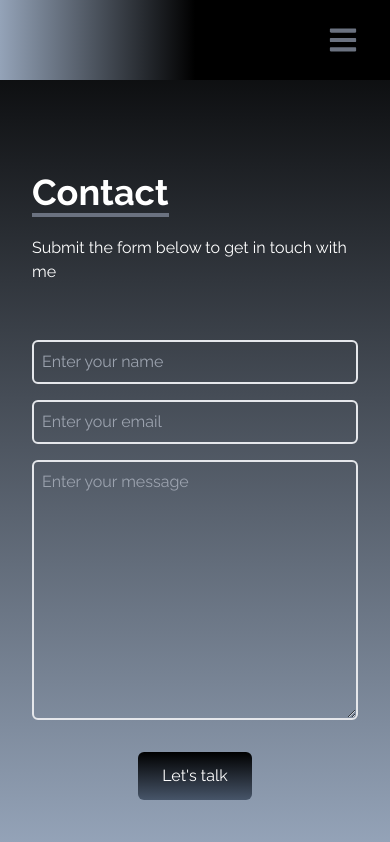
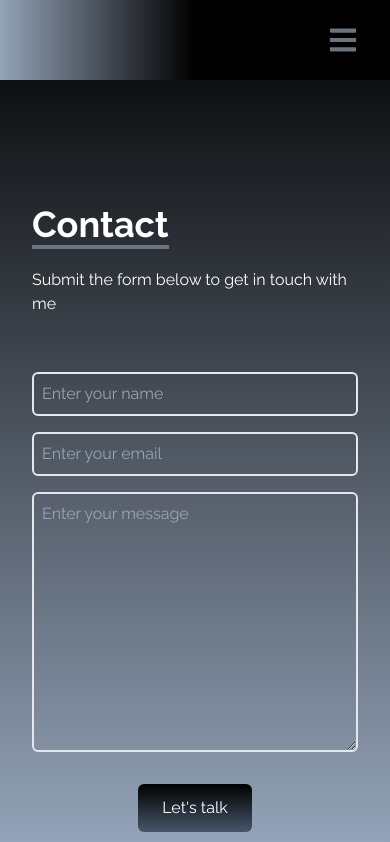
Before and after one commit to PatricAngly/react-portfolio, a React (Create React App) app: page /contact in a window 390 px wide. Shown: the top 842 px of the page. Built offline with nearby package versions, Linux system fonts and the light colour scheme.

Commit message:
add margin contact-page

```diff
--- a/src/components/Contact.jsx
+++ b/src/components/Contact.jsx
@@ -6,7 +6,7 @@ const Contact = () => {
       name="contact"
       className="w-full h-screen bg-gradient-to-b from-black to-slate-400 p-4 text-white"
     >
-      <div className="flex flex-col p-4 justify-center max-w-screen-lg mx-auto h-full mt-20 sm:mt-0">
+      <div className="flex flex-col p-4 justify-center max-w-screen-lg mx-auto h-full mt-28 sm:mt-0">
         <div className="pb-8">
           <p className="text-4xl font-bold inline border-b-4 border-gray-500">
             Contact
```
